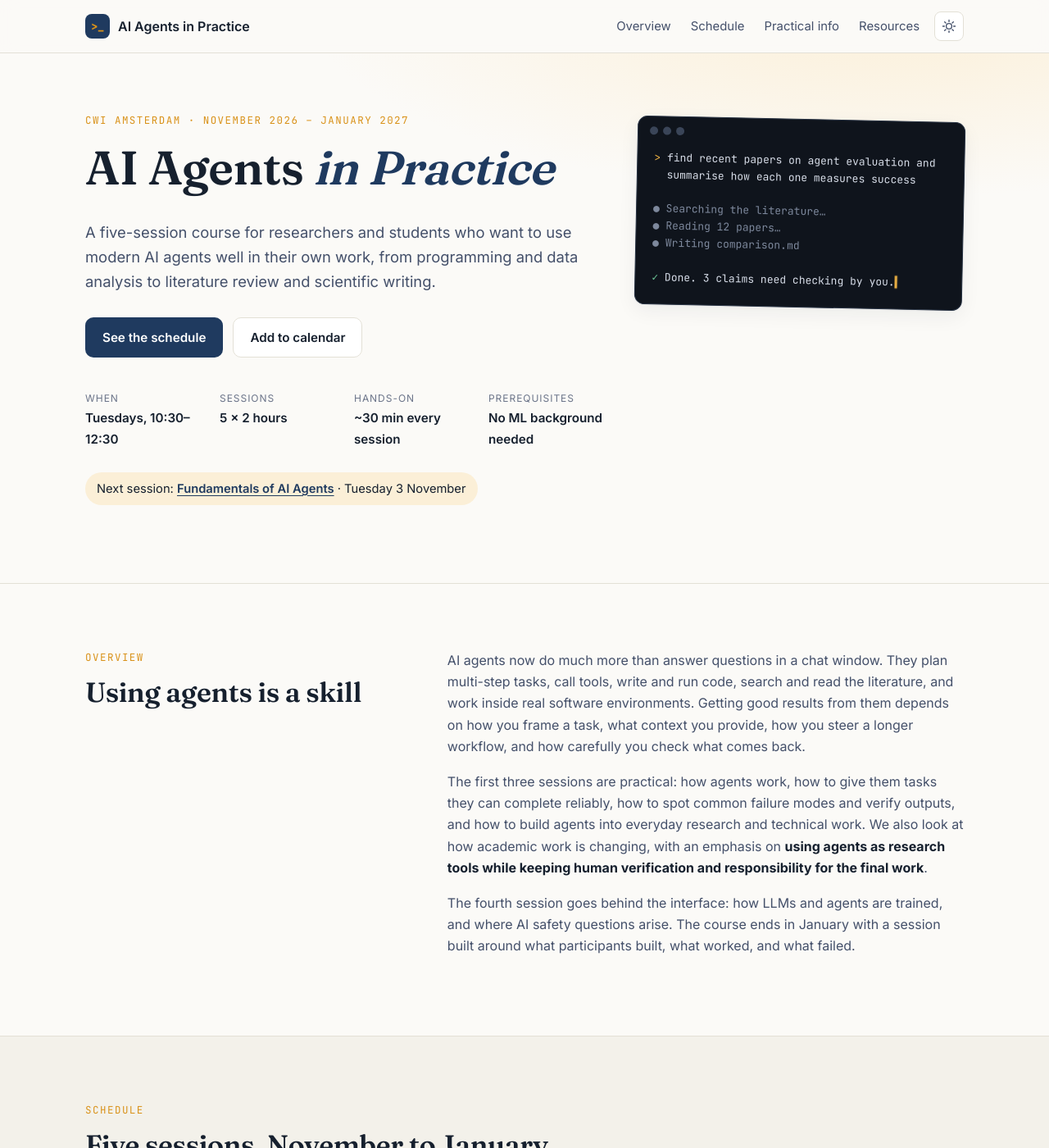
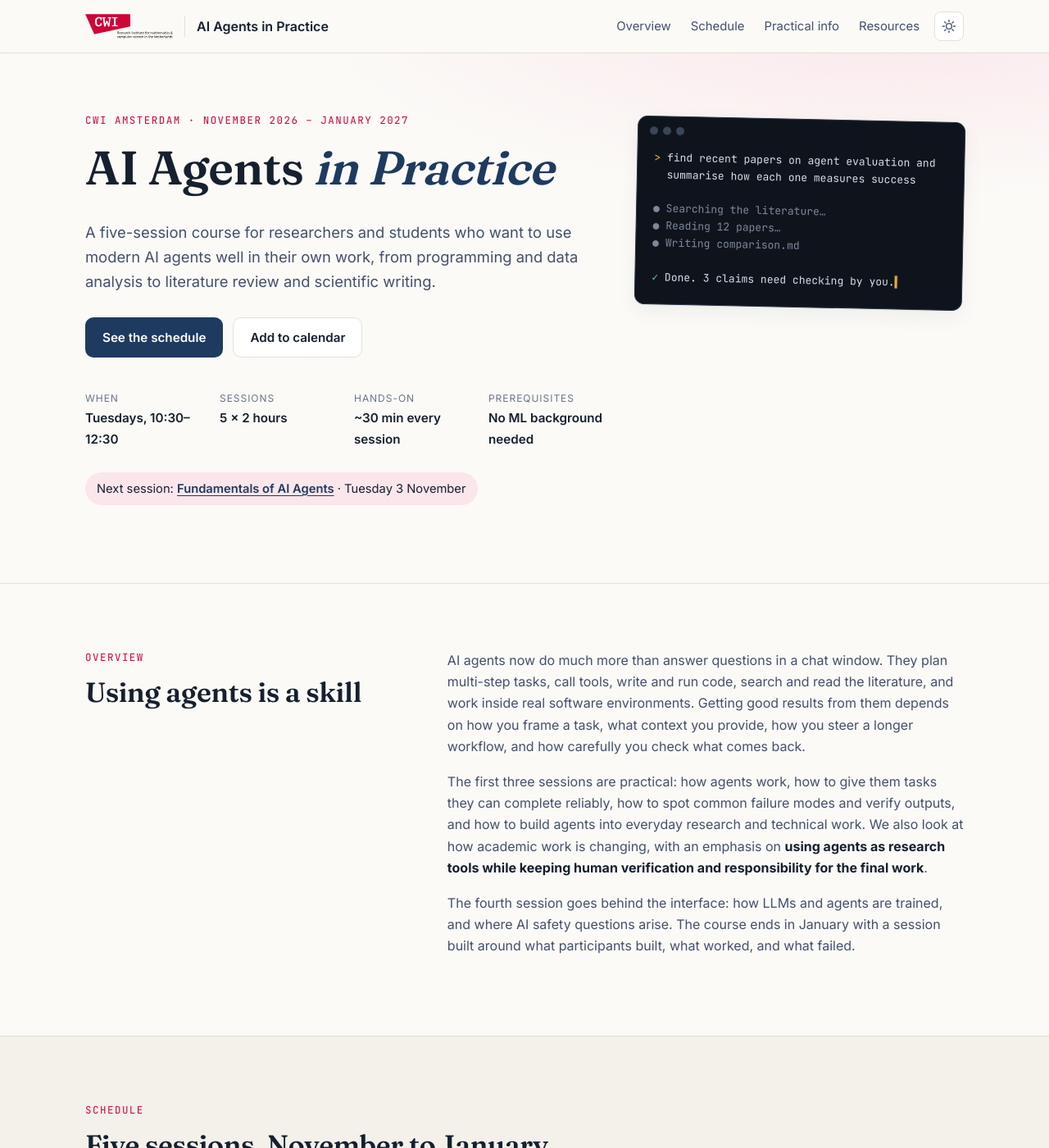
Before and after one commit to cwi-aiagents-lectures/cwi-aiagents-lectures.github.io, a Jekyll site: the page built from index.html, in a window 1280 px wide and 1400 px high. Shown: the whole window at 82% size. Built offline with Jekyll 4.4.1, drawn with Linux system fonts in a browser that asks for light colours; some of the changed text lies outside the part shown.

Commit message:
Add CWI branding and instructor titles
CWI logo in the header and footer (white variant in dark mode), CWI
red as the accent colour, and instructor cards with titles, CWI
profile links and an optional photo field.

Co-Authored-By: Claude Opus 5.5 (1M context) <noreply@anthropic.com>

```diff
--- a/_config.yml
+++ b/_config.yml
@@ -15,9 +15,16 @@ course:
   day: Tuesdays
   time: "10:30–12:30"
   term: November 2026 – January 2027
+  # photo: optional path such as /assets/img/people/ertan.jpg (initials are shown otherwise)
   instructors:
     - name: M. Bilgehan Ertan
+      title: PhD Student, AI Safety & Privacy
+      profile: https://www.cwi.nl/en/people/bilgehan-ertan/
+      photo:
     - name: Marten van Dijk
+      title: Group Leader
+      profile: https://www.cwi.nl/en/people/marten-van-dijk/
+      photo:
 
 collections:
   lectures:
--- /dev/null
+++ b/_includes/cwi-logo.html
@@ -0,0 +1,2 @@
+<img class="logo-light" src="{{ '/assets/img/cwi-logo.svg' | relative_url }}" alt="CWI" width="357" height="100">
+<img class="logo-dark" src="{{ '/assets/img/cwi-logo-white.svg' | relative_url }}" alt="" width="356" height="100">
--- a/_includes/footer.html
+++ b/_includes/footer.html
@@ -1,9 +1,14 @@
 <footer class="site-footer">
   <div class="container footer-inner">
-    <div>
+    <div class="footer-brand">
+      <a class="cwi-logo cwi-logo-lg" href="https://www.cwi.nl/en/" title="{{ site.course.institute }}">
+        {% include cwi-logo.html %}
+      </a>
+      <div>
       <strong>{{ site.title }}</strong><br>
       {{ site.course.institute }} · {{ site.course.group }}<br>
       {{ site.course.term }}
+      </div>
     </div>
     <div class="footer-links">
       <a href="{{ '/calendar.ics' | relative_url }}">Add all sessions to your calendar (.ics)</a>
--- a/_includes/header.html
+++ b/_includes/header.html
@@ -1,9 +1,14 @@
 <header class="site-header">
   <div class="container header-inner">
-    <a class="brand" href="{{ '/' | relative_url }}">
-      <span class="brand-mark" aria-hidden="true">&gt;_</span>
-      <span class="brand-text">{{ site.title }}</span>
-    </a>
+    <div class="brand-group">
+      <a class="cwi-logo" href="https://www.cwi.nl/en/" title="{{ site.course.institute }}">
+        {% include cwi-logo.html %}
+      </a>
+      <span class="brand-divider" aria-hidden="true"></span>
+      <a class="brand" href="{{ '/' | relative_url }}">
+        <span class="brand-text">{{ site.title }}</span>
+      </a>
+    </div>
     <nav class="nav" aria-label="Main">
       <a href="{{ '/#overview' | relative_url }}">Overview</a>
       <a href="{{ '/#schedule' | relative_url }}">Schedule</a>
--- a/assets/css/main.scss
+++ b/assets/css/main.scss
@@ -10,8 +10,8 @@
   --line: #e3e0d6;
   --accent: #1f3a5f;
   --accent-ink: #ffffff;
-  --highlight: #d9921a;
-  --highlight-soft: #fbefd7;
+  --highlight: #ce0538;
+  --highlight-soft: #fbe6eb;
   --ok: #2f7d55;
   --practical: #1f3a5f;
   --technical: #7a3b8f;
@@ -33,8 +33,8 @@
   --line: #263142;
   --accent: #8fb3e3;
   --accent-ink: #0f141c;
-  --highlight: #f2b544;
-  --highlight-soft: #2f2716;
+  --highlight: #ff5c7f;
+  --highlight-soft: #33161e;
   --ok: #6cc597;
   --practical: #8fb3e3;
   --technical: #c99be0;
@@ -93,12 +93,19 @@ h3 { font-size: 1.15rem; font-weight: 600; }
   border-bottom: 1px solid var(--line);
 }
 .header-inner { display: flex; align-items: center; justify-content: space-between; height: 64px; gap: 16px; }
+.brand-group { display: flex; align-items: center; gap: 14px; min-width: 0; }
+.cwi-logo { display: block; line-height: 0; }
+.cwi-logo img { height: 30px; width: auto; }
+.cwi-logo-lg img { height: 40px; }
+.cwi-logo .logo-dark { display: none; }
+:root[data-theme="dark"] .cwi-logo .logo-light { display: none; }
+:root[data-theme="dark"] .cwi-logo .logo-dark { display: block; }
+@media (prefers-color-scheme: dark) {
+  :root:not([data-theme="light"]) .cwi-logo .logo-light { display: none; }
+  :root:not([data-theme="light"]) .cwi-logo .logo-dark { display: block; }
+}
+.brand-divider { width: 1px; height: 26px; background: var(--line); }
 .brand { display: flex; align-items: center; gap: 10px; text-decoration: none; color: var(--ink); font-weight: 600; white-space: nowrap; }
-.brand-mark {
-  display: inline-grid; place-items: center; width: 30px; height: 30px; border-radius: 8px;
-  background: var(--accent); color: var(--highlight); font: 700 .8rem var(--mono);
-}
-:root[data-theme="dark"] .brand-mark { color: var(--accent-ink); }
 .nav { display: flex; align-items: center; gap: 4px; }
 .nav a { color: var(--ink-2); text-decoration: none; font-size: .93rem; padding: 6px 10px; border-radius: 8px; }
 .nav a:hover, .nav a[aria-current] { background: var(--bg-alt); color: var(--ink); }
@@ -211,9 +218,13 @@ h3 { font-size: 1.15rem; font-weight: 600; }
 .card p { margin: 0; color: var(--ink-2); }
 
 /* People */
-.people { list-style: none; padding: 0; margin: 0 0 1rem; display: grid; gap: 14px; }
-.people li { display: flex; align-items: center; gap: 14px; }
-.avatar { display: inline-grid; place-items: center; width: 48px; height: 48px; border-radius: 50%; background: var(--accent); color: var(--accent-ink); font: 600 1.2rem var(--serif); flex: none; }
+.people { list-style: none; padding: 0; margin: 0 0 1.25rem; display: grid; grid-template-columns: repeat(2, minmax(0, 1fr)); gap: 18px; }
+.person { display: flex; align-items: center; gap: 18px; padding: 18px; background: var(--surface); border: 1px solid var(--line); border-radius: var(--radius); }
+.person a { color: var(--ink); text-decoration: none; }
+.person a:hover { color: var(--highlight); }
+.person-title { color: var(--ink-2); font-size: .93rem; }
+.person .muted { font-size: .85rem; }
+.avatar { display: inline-grid; place-items: center; width: 72px; height: 72px; border-radius: 50%; object-fit: cover; background: var(--accent); color: var(--accent-ink); font: 600 1.6rem var(--serif); flex: none; }
 
 /* Lecture page */
 .lecture-hero { padding: 48px 0 40px; border-bottom: 1px solid var(--line); background: radial-gradient(900px 300px at 90% -20%, var(--highlight-soft), transparent 60%), var(--bg); }
@@ -238,19 +249,22 @@ h3 { font-size: 1.15rem; font-weight: 600; }
 /* Footer */
 .site-footer { border-top: 1px solid var(--line); padding: 36px 0; color: var(--muted); font-size: .9rem; }
 .footer-inner { display: flex; justify-content: space-between; gap: 24px; flex-wrap: wrap; }
+.footer-brand { display: flex; align-items: center; gap: 18px; }
 .footer-inner strong { color: var(--ink); }
 .footer-links { display: flex; flex-direction: column; gap: 6px; text-align: right; }
 
 /* Responsive */
 @media (max-width: 860px) {
   .two-col { grid-template-columns: 1fr; gap: 16px; }
-  .cards { grid-template-columns: 1fr; }
+  .cards, .people { grid-template-columns: 1fr; }
   .hero-facts, .meta-row { grid-template-columns: repeat(2, minmax(0, 1fr)); }
 }
 @media (max-width: 700px) {
   .container { padding: 0 16px; }
   .nav a:not([href*="resources"]) { display: none; }
-  .brand-text { font-size: .95rem; }
+  .brand-text { font-size: .9rem; }
+  .cwi-logo img { height: 24px; }
+  .brand-group { gap: 10px; }
   .hero { padding: 48px 0 56px; }
   .section { padding: 56px 0; }
   .timeline::before { left: 7px; }
--- a/index.html
+++ b/index.html
@@ -134,9 +134,17 @@ layout: default
     <div>
       <ul class="people">
         {% for p in site.course.instructors %}
-        <li>
+        <li class="person">
+          {% if p.photo %}
+          <img class="avatar" src="{{ p.photo | relative_url }}" alt="{{ p.name }}" width="96" height="96">
+          {% else %}
           <span class="avatar" aria-hidden="true">{{ p.name | split: " " | last | slice: 0 }}</span>
-          <span><strong>{{ p.name }}</strong><br><span class="muted">{{ site.course.group }}, {{ site.course.institute }}</span></span>
+          {% endif %}
+          <span>
+            <strong>{% if p.profile %}<a href="{{ p.profile }}">{{ p.name }}</a>{% else %}{{ p.name }}{% endif %}</strong><br>
+            <span class="person-title">{{ p.title }}</span><br>
+            <span class="muted">{{ site.course.group }}, {{ site.course.institute }}</span>
+          </span>
         </li>
         {% endfor %}
       </ul>
```
Also changed, not shown: assets/img/cwi-logo-white.svg (added), assets/img/cwi-logo.svg (added).
